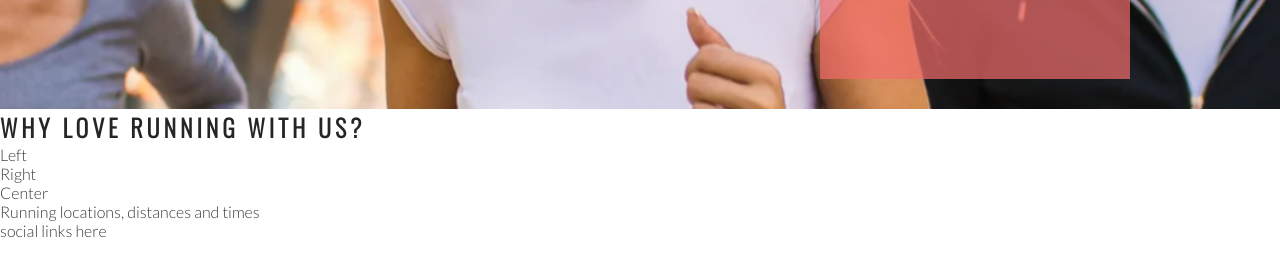
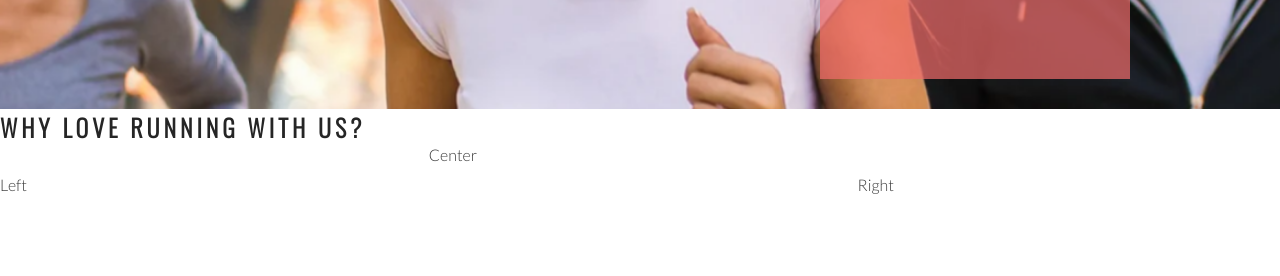
Before and after one commit to Richard9703/love-running, a plain HTML site: page index.html in a window 1280 px wide. Shown: the part 566-842 px from the top of the page. Before the commit the page ends 806 px from the top, so only its background shows below. Drawn offline with nearby package versions, Linux system fonts and the light colour scheme.

Commit message:
add club ethos

```diff
--- a/assets/css/style.css
+++ b/assets/css/style.css
@@ -24,6 +24,7 @@ h1, h2 {
 #logo {
     float: left;
     font-size: 280%;
+    margin-left: 30px;
 }
 
 #menu {
@@ -107,3 +108,26 @@ h1, h2 {
 
     position: absolute;
 }
+
+/*club ethos*/
+
+#club-ethos {
+    height: 600px;
+}
+
+#left-about {
+    padding-top: 30px;
+    width: 33%;
+    float: left;
+}
+
+#right-about {
+    padding-top: 30px;
+    width: 33%;
+    float: right;
+}
+
+#center-about {
+    width: 33%;
+    margin: 0 auto;
+}
```
Also changed, not shown: index.html (+1 -0 lines).
